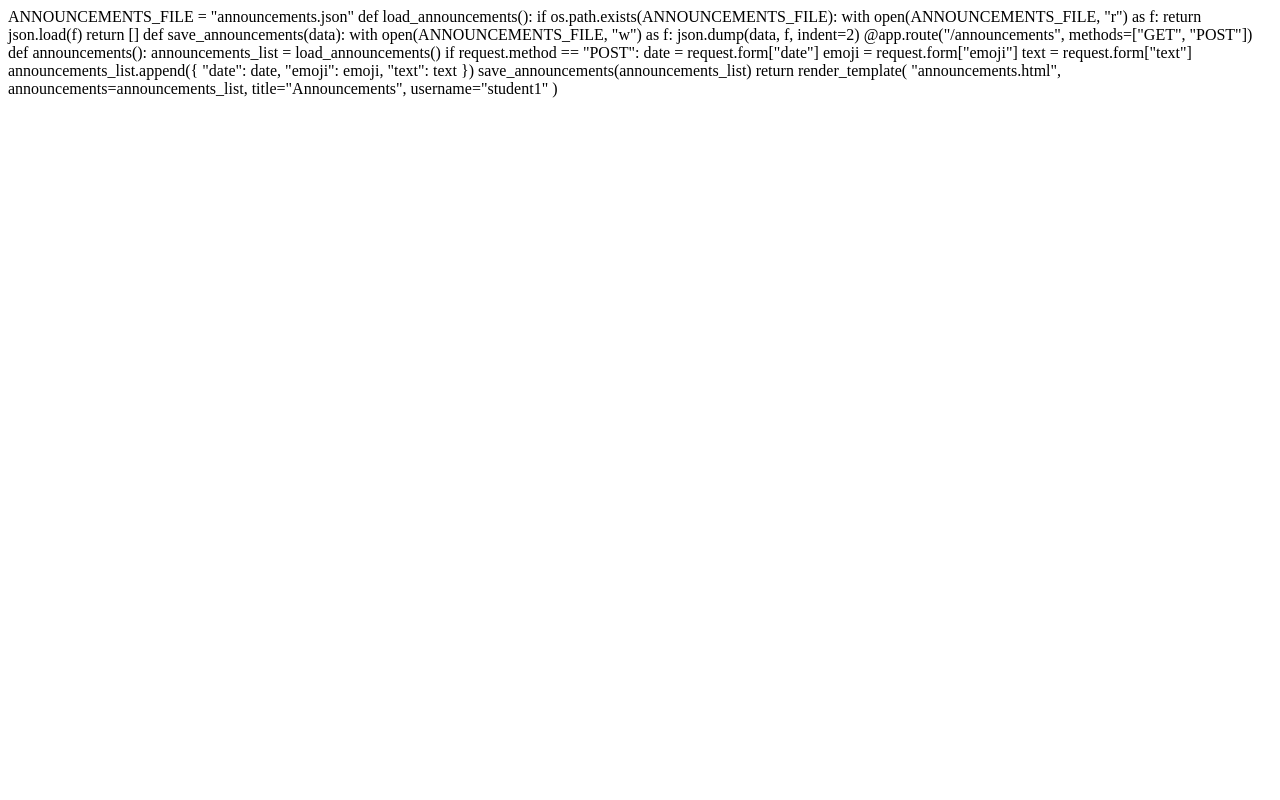
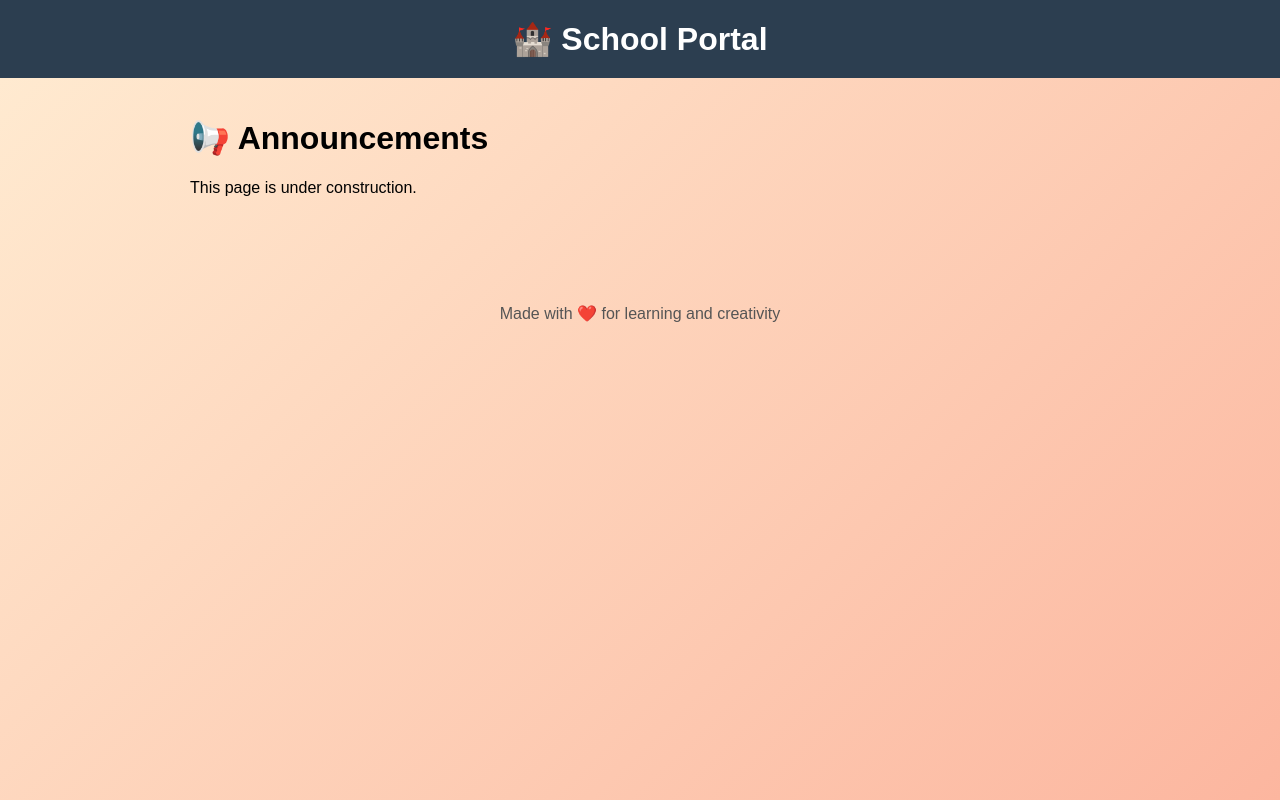
Before and after one commit to krisome01/school-portal, a Flask app: a page that uses templates/announcements.html in a window 1280 px wide. Run offline with Flask 3, Linux system fonts and the light colour scheme.

Commit message:
Update announcements.html

```diff
--- a/templates/announcements.html
+++ b/templates/announcements.html
@@ -1,35 +1,5 @@
-ANNOUNCEMENTS_FILE = "announcements.json"
-
-def load_announcements():
-    if os.path.exists(ANNOUNCEMENTS_FILE):
-        with open(ANNOUNCEMENTS_FILE, "r") as f:
-            return json.load(f)
-    return []
-
-def save_announcements(data):
-    with open(ANNOUNCEMENTS_FILE, "w") as f:
-        json.dump(data, f, indent=2)
-
-@app.route("/announcements", methods=["GET", "POST"])
-def announcements():
-    announcements_list = load_announcements()
-
-    if request.method == "POST":
-        date = request.form["date"]
-        emoji = request.form["emoji"]
-        text = request.form["text"]
-
-        announcements_list.append({
-            "date": date,
-            "emoji": emoji,
-            "text": text
-        })
-
-        save_announcements(announcements_list)
-
-    return render_template(
-        "announcements.html",
-        announcements=announcements_list,
-        title="Announcements",
-        username="student1"
-    )
+{% extends "layout.html" %}
+{% block content %}
+<h1>📢 Announcements</h1>
+<p>This page is under construction.</p>
+{% endblock %}
```
